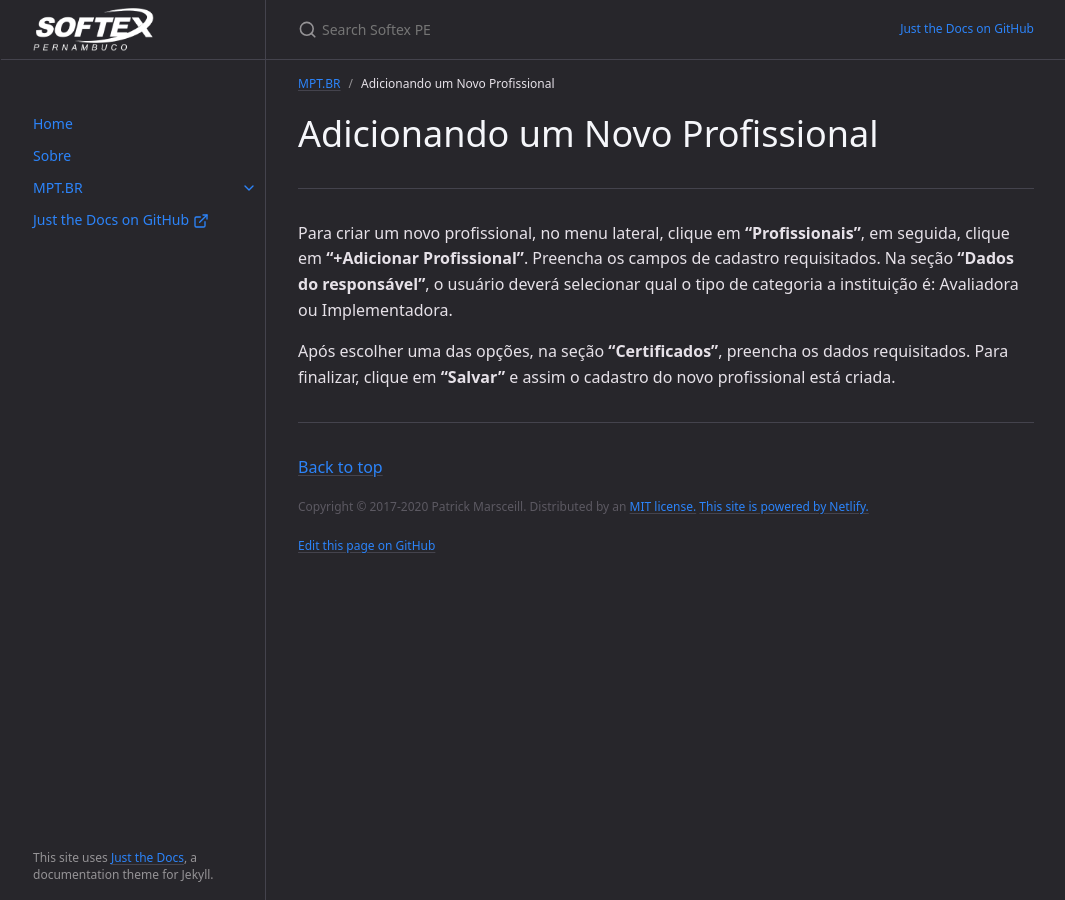
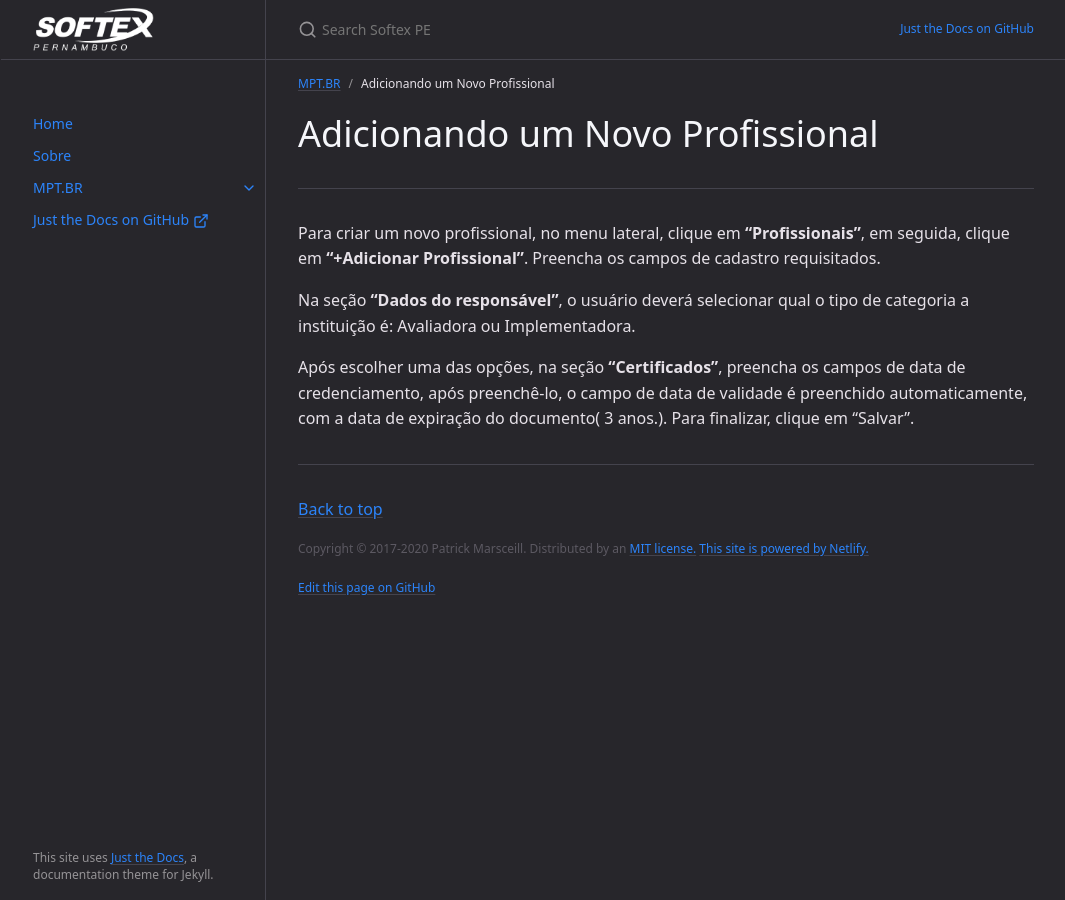
Before and after one commit to ArthurRaphael/softexfaqmpt.github.io, a Jekyll site: the page built from docs/MPT/addnovoprofissional.md, in a window 1280 px wide. Shown: the whole page, without its empty margins (106-1171 px from the left). Built offline with Jekyll 4.4.1, drawn with Linux system fonts in a browser that asks for light colours; cached includes are drawn as plain includes.

```diff
--- a/docs/MPT/addnovoprofissional.md
+++ b/docs/MPT/addnovoprofissional.md
@@ -7,6 +7,12 @@ nav_order: 5
 # Adicionando um Novo Profissional
 ---
 
-Para criar um novo profissional, no menu lateral, clique em **“Profissionais”**, em seguida, clique em **“+Adicionar Profissional”**. Preencha os campos de cadastro requisitados. Na seção **“Dados do responsável”**, o usuário deverá selecionar qual o tipo de categoria a instituição é: Avaliadora ou Implementadora.
+Para criar um novo profissional, no menu lateral, clique em **“Profissionais”**, em seguida, clique em **“+Adicionar Profissional”**. Preencha os campos de cadastro requisitados.
 
-Após escolher uma das opções, na seção **“Certificados”**, preencha os dados requisitados. Para finalizar, clique em **“Salvar”** e assim o cadastro do novo profissional está criada.
+
+
+Na seção **“Dados do responsável”**, o usuário deverá selecionar qual o tipo de categoria a instituição é: Avaliadora ou Implementadora.
+
+
+
+Após escolher uma das opções, na seção **“Certificados”**, preencha os campos de data de credenciamento, após preenchê-lo, o campo de data de validade é preenchido automaticamente, com a data de expiração do documento( 3 anos.). Para finalizar, clique em “Salvar”.
```
Also changed, not shown: docs/MPT/addnovaempresa.md (+7 -1 lines), docs/MPT/addnovainstituicao.md (+8 -2 lines), docs/MPT/addnovocertificacaoinstituicao.md (deleted, +0 -12 lines), docs/MPT/addnovocertificadoempresa.md (deleted, +0 -12 lines), docs/MPT/addnovocertificadoprofissional.md (deleted, +0 -12 lines), assets/images/alterandosenhadofap.gif (deleted), docs/MPT/image.png (deleted).
